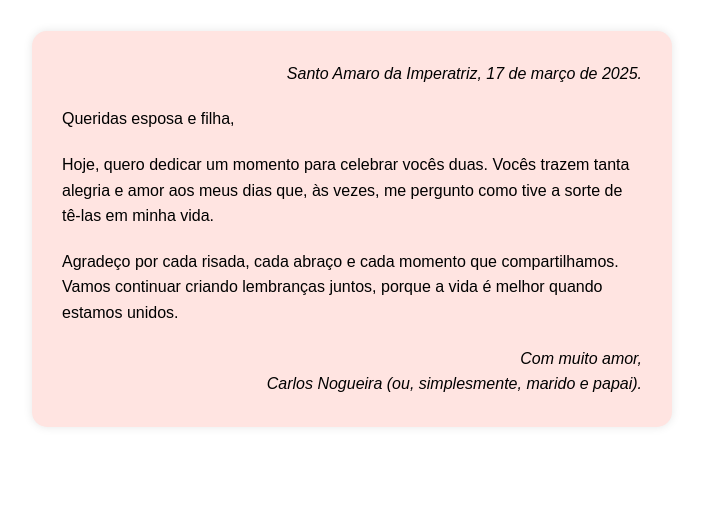
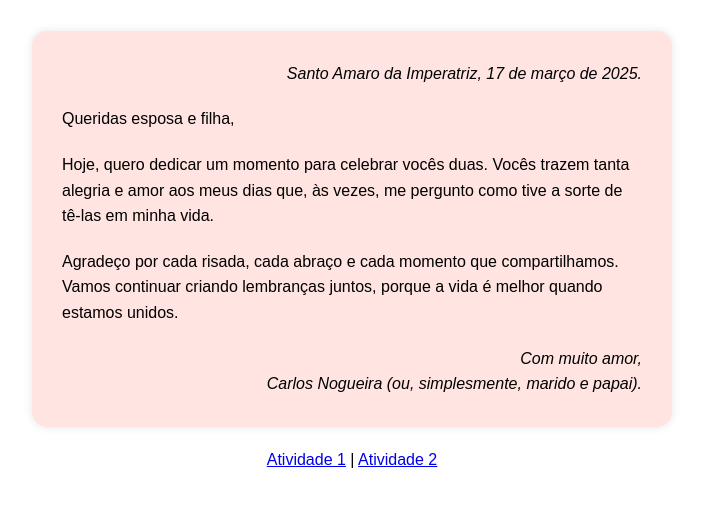
Before and after one commit to CarlosMRNogueira/Atividade-carta, a plain HTML site: page index.html in a window 1280 px wide. Shown: the part 126-632 px from the top of the page, without its empty margins (288-991 px from the left). Drawn offline with Linux system fonts and the light colour scheme.

Commit message:
Update index.html

```diff
--- a/index.html
+++ b/index.html
@@ -70,5 +70,9 @@
             </tr>
         </table>
     </div>
+    <div style="text-align: center; margin-top: 20px;">
+    <a href="https://carlosmrnogueira.github.io/Site-da-Cacau/">Atividade 1</a> |
+    <a href="https://carlosmrnogueira.github.io/Atividade-carta/">Atividade 2</a>
+</div>
 </body>
 </html>
```
